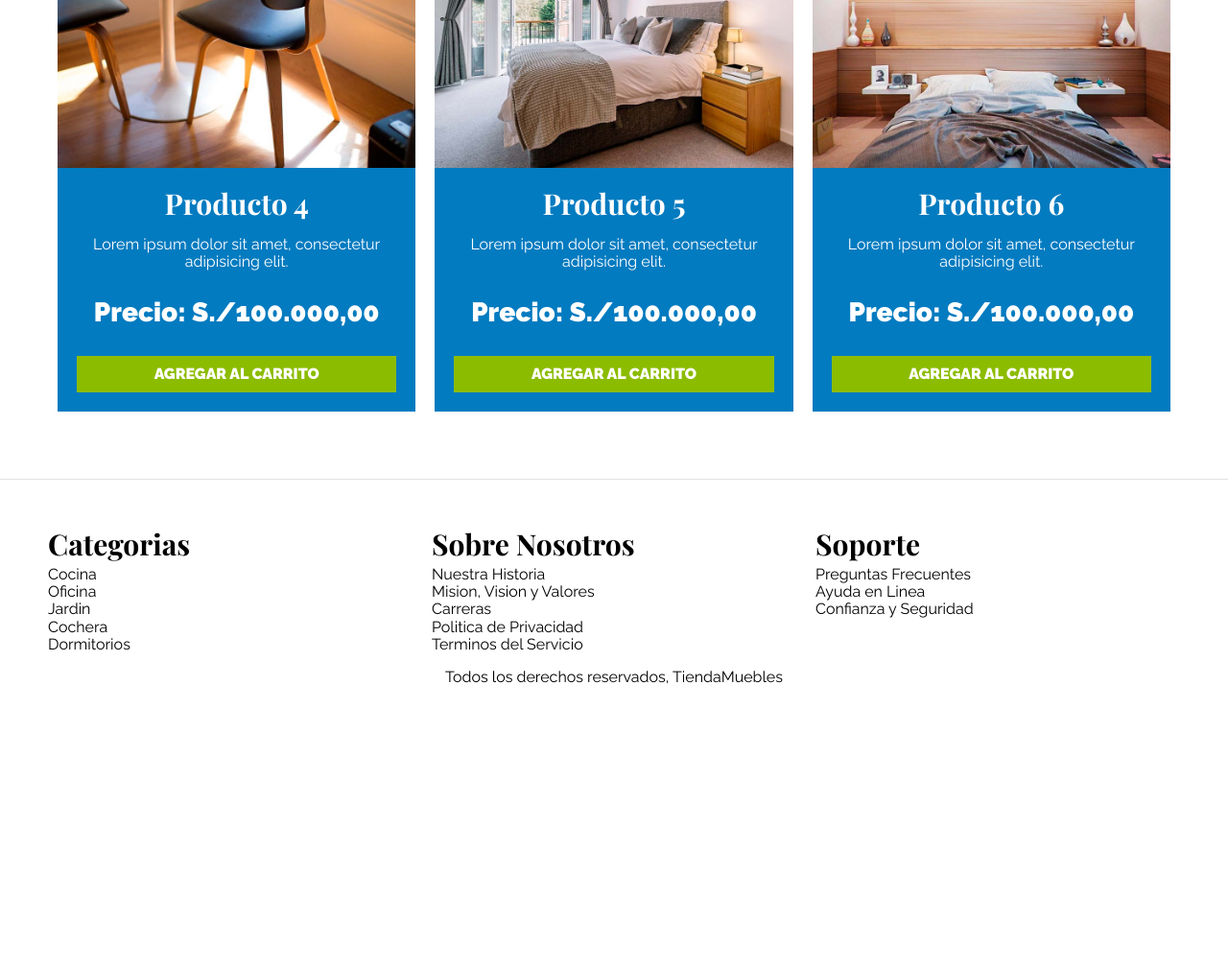
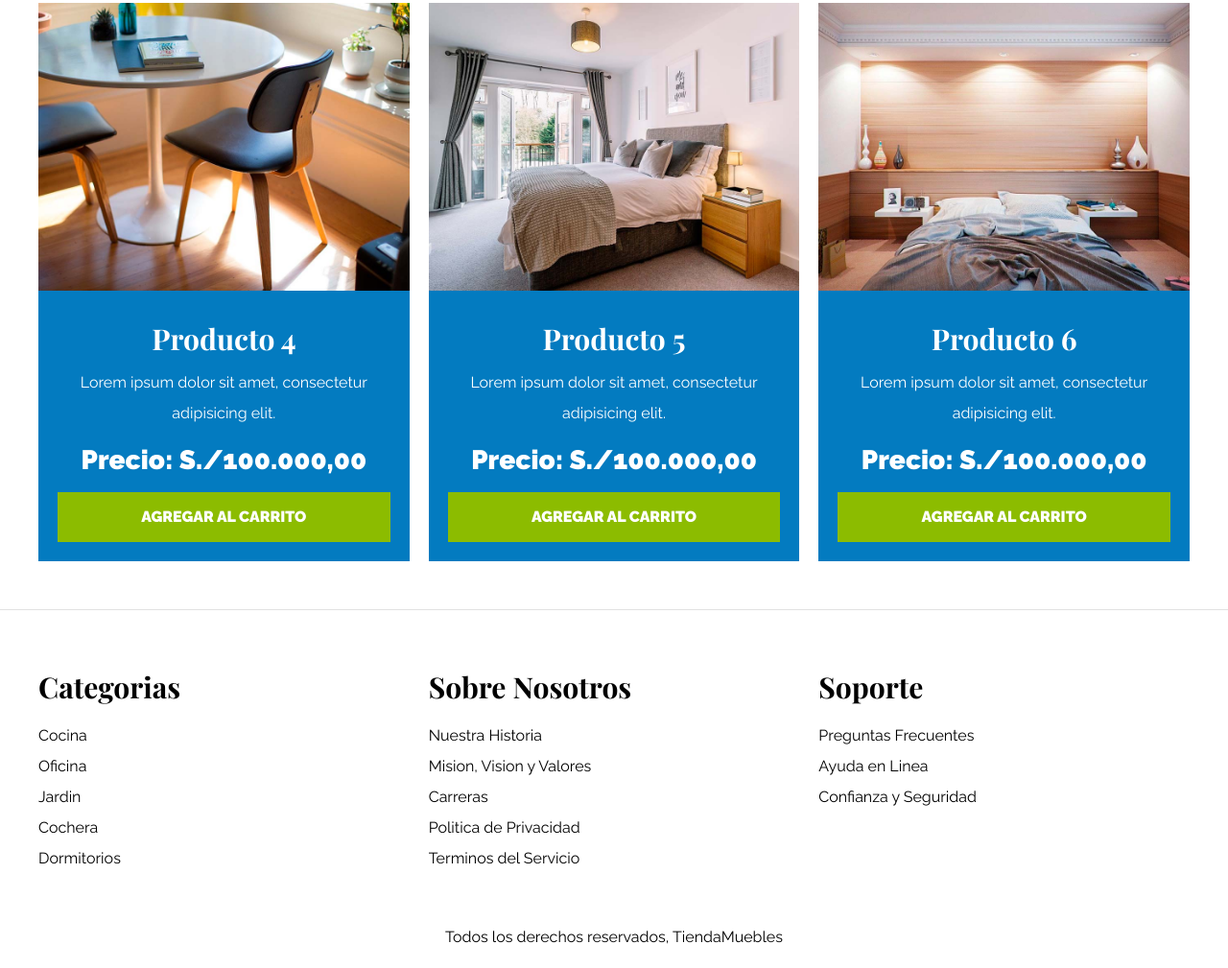
Before and after one commit to Hinga2019/Ecommerce, a plain HTML site: page tienda.html in a window 1280 px wide. Shown: the part 1454-2463 px from the top of the page at 96% size. Before the commit the page ends 2236 px from the top, so only its background shows below. Drawn offline with nearby package versions, Linux system fonts and the light colour scheme.

Commit message:
correcciones menores

```diff
--- a/css/app.css
+++ b/css/app.css
@@ -2,7 +2,7 @@ html {
     box-sizing: border-box;
     font-size: 62.5%; /*1rem=10px*/
 }
-*, *::before, *::after {
+*, *:before, *:after {
     box-sizing: inherit;
 }
 
@@ -10,6 +10,7 @@ html {
 body {
     font-family: 'Raleway', sans-serif;
     font-size: 1.6rem;
+    line-height: 2;
     /*line-height hace el interlineado (2 es el valor preferible)*/
 }
 
@@ -88,7 +89,7 @@ img {
 }
 
 .nombre-sitio span{
-    color: #037bc3;
+    color: #037bc0;
 }
 
 .contenedor-navegacion {
@@ -147,7 +148,7 @@ img {
 }
 
 .categoria a:hover {
-    background-color: #037bc3;
+    background-color: #037bc0;
     color: white;
     border-bottom-right-radius: 1rem;
 }
@@ -200,8 +201,9 @@ img {
 /*listado de productos*/
 
 .contenido-principal {
-    padding: 2rem;
+    padding-top: 5rem;
 }
+@media (min-width: 768px) {
     .listado-productos {
         display: grid;
         grid-template-columns: repeat(6, 1fr);
@@ -242,17 +244,27 @@ img {
     .producto:nth-child(6){
         grid-column: 5/7;
     }
+}
+
 .producto {
     background-color: #037bc0;
+    margin-bottom: 2rem;
+}
+@media (min-width: 768px) {
+    .producto {
+        margin-bottom: 0;
+    }
+}
+.producto:last-of-type {
+    margin-bottom: 0;
 }
 .texto-producto {
     text-align: center;
     color: white;
     padding: 2rem;
-
 }
 .texto-producto p {
-    margin: .5 rem 0;
+    margin: 0 0 .5rem 0;
 }
 .texto-producto h3 {
     margin:0;
@@ -266,20 +278,41 @@ img {
 .site-footer {
     border-top: 1px solid #e1e1e1;
     margin-top: 5rem;
-    padding: 5rem;
+    padding-top: 5rem;
 }
 .site-footer h3 {
     margin-bottom: .5rem;
+    text-align: center;
 }
-.grid-footer{
+@media (min-width: 768px) {
+    .site-footer h3 {
+        text-align: left;
+    }
+    .grid-footer {
         display: grid;
         grid-template-columns: repeat(3, 1fr);
         gap: 2rem
     }
+}
+.grid-footer > div {
+    margin-bottom: 2rem;
+}
+@media (min-width: 768px) {
+    .grid-footer > div {
+        margin: 0
+    }
+}
 .footer-menu a {
     display: block;
+    text-align: center;
+}
+@media (min-width: 768px) {
+    .footer-menu a {
+        text-align: left;
+    }
 }
 .copyright {
+    margin-top: 5rem;
     text-align: center;
 }
 /*nosotros*/
@@ -313,7 +346,7 @@ img {
     justify-content: space-between;
 }
 .entrada-meta p {
-    font-weight: 700;
+    font-weight: bold;
 }
 .entrada-meta span {
     font-weight: 900;
```
Also changed, not shown: index.html (+1 -1 lines). Lines whose indentation alone changed are shown as unchanged.
